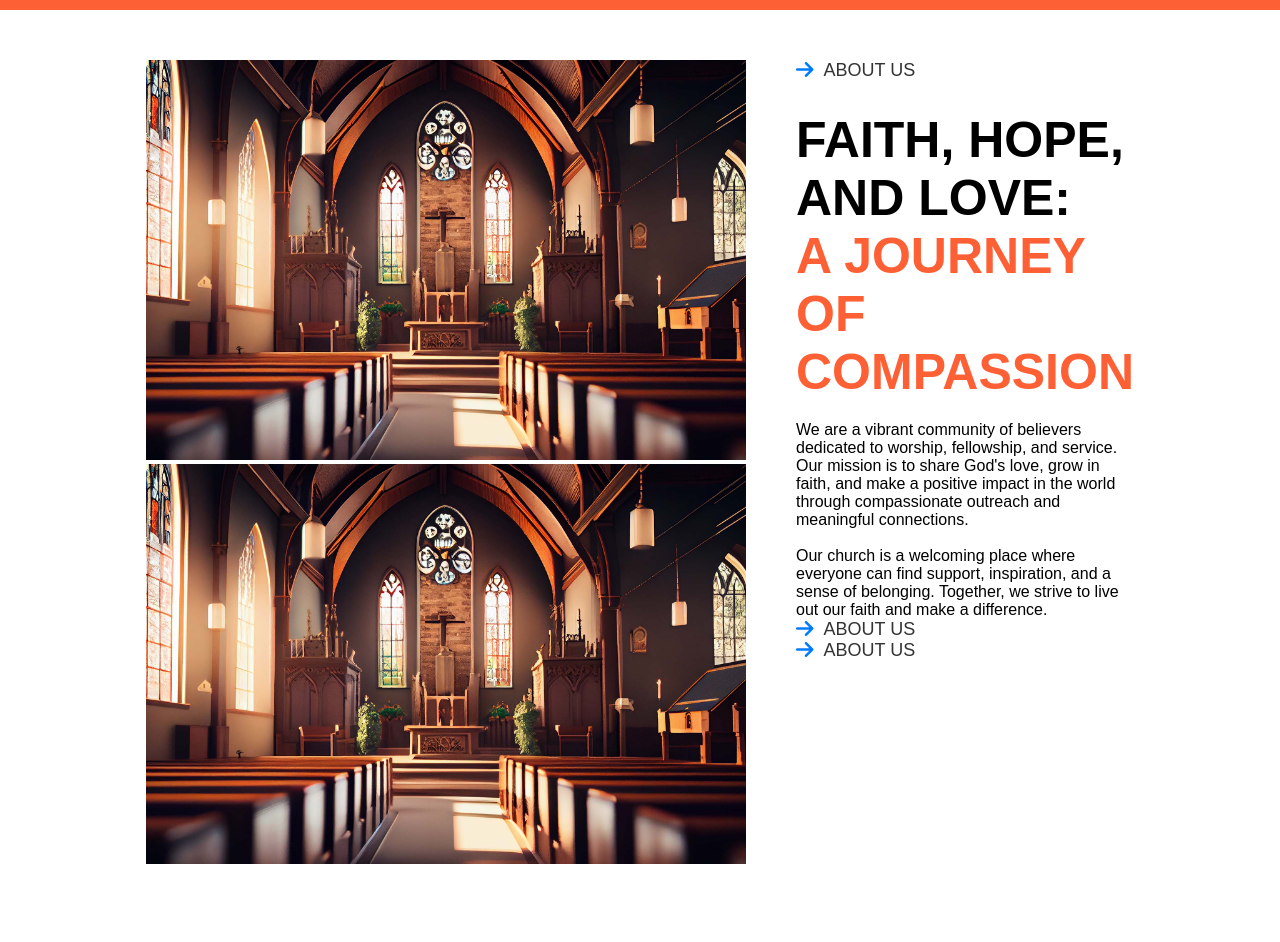
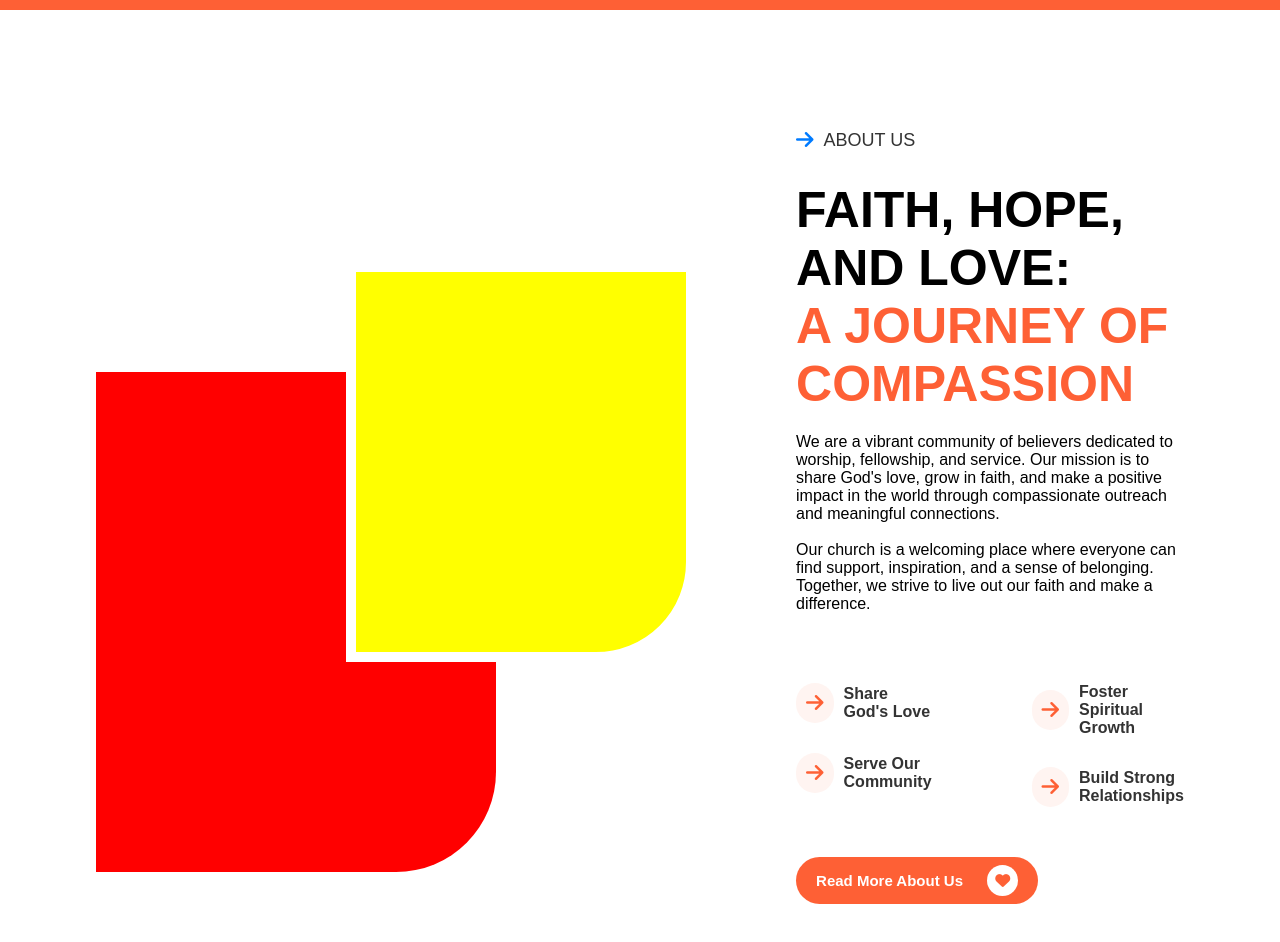
Before and after one commit to TonyBimenyi/pfn_ui, a Vue app: page /#/ in a window 1280 px wide. Shown: the part 1020-1962 px from the top of the page. Before the commit the page ends 1938 px from the top, so only its background shows below. Built offline with nearby package versions, Linux system fonts and the light colour scheme; a web font is replaced by a local one.

Commit message:
ndahejej about us

```diff
--- a/src/assets/css/about.css
+++ b/src/assets/css/about.css
@@ -2,14 +2,36 @@
 
     display: flex;
     justify-content: center;
-    margin: 50px 250px;
-    gap: 50px;
+    margin: 120px 250px;
+    gap: 100px;
 }
-.left_part .img1 img{
+.left_part{
+    display: flex;
+    flex-direction: column;
+    justify-content: center;
+    /* align-items: center; */
+    gap: 20px;
+    /* width: 60%; */
+}
+.left_part .img1{
+    height: 500px;
+    width: 400px;
+    background: red;
+    border-radius: 0px 0px 100px 0px;
+    position: relative;
+    /* margin-top: 150px; */
+    margin-bottom: 120px;
+}
+.left_part .img2{
     height: 400px;
-}
-.left_part .img2 img{
-    height: 400px;
+    width: 350px;
+    background: yellow;
+    border-radius: 0px 0px 100px 0px;
+    position: relative;
+    margin-left: 250px;
+    margin-top: -750px;
+    box-sizing: border-box;
+    border:10px solid var(--white);
 }
     /* Container for text and icon */
     .text-icon-container {
@@ -50,3 +72,61 @@
       .title_about span{
         color: var(--primary-color);
       }
+      .icons_about {
+        display: flex;
+        /* justify-content: center; */
+        gap: 100px;
+        margin-top: 70px;
+      }
+      .icons_about .text-icon-container{
+        margin-bottom: 30px;
+      }
+      .icons_about .text-icon-container i{
+        color: var(--primary-color);
+        background-color: var(--accent-color);
+        padding: 10px;
+        border-radius: 100px;
+      }
+      .icons_about .text-icon-container i:hover{
+        color: var(--white);
+        background-color: var(--primary-color);
+        cursor: pointer;
+        transition: all 0.3s ease-in-out;
+      }
+      .icons_about .text-icon-container span{
+        font-size: 16px;
+        font-weight: 700;
+        text-transform: capitalize;
+      }
+        .btn_about{
+            display: flex;
+            justify-content: flex-start;
+            align-items: left;
+            margin-top: 20px;
+
+        }
+
+      .btn_about button{
+        background-color: var(--primary-color);
+        padding: 8px 20px;
+        border-radius: 100px;
+        color: var(--white);
+        font-weight: 700;
+        transition: all 0.3s ease-in-out;
+        border: none;
+        font-size: 15px;
+        cursor: pointer;
+        /* margin-left: -100px; */
+        text-transform: capitalize;
+      }
+      .btn_about i{
+        color: var(--primary-color);
+        background-color: var(--white);
+        padding:8px;
+        margin-left: 20px;
+        border-radius: 100px;
+      }
+      .btn_about button:hover{
+        background-color: var(--secondary-color);
+        /* color: var(--primary-color); */
+      }
--- a/src/components/about.vue
+++ b/src/components/about.vue
@@ -2,10 +2,10 @@
     <div class="about_container">
         <div class="left_part">
             <div class="img1">
-                <img src="../assets/images/hero-bg.jpg" alt="">
+                <!-- <img src="../assets/images/hero-bg.jpg" alt=""> -->
             </div>
             <div class="img2">
-                <img src="../assets/images/hero-bg.jpg" alt="">
+                <!-- <img src="../assets/images/hero-bg.jpg" alt=""> -->
             </div>
         </div>
         <div class="right_part">
@@ -28,16 +28,29 @@
                 <div class="left_part_icons">
                     <div class="text-icon-container">
                         <i class="fas fa-arrow-right"></i>
-                        <span>ABOUT US</span>
+                        <span>Share God's Love</span>
+                    </div>
+                    <div class="text-icon-container">
+                        <i class="fas fa-arrow-right"></i>
+                        <span>Serve Our Community</span>
                     </div>
                 </div>
                 <div class="right_part_icons">
                      <div class="text-icon-container">
                         <i class="fas fa-arrow-right"></i>
-                        <span>ABOUT US</span>
+                        <span>Foster spiritual growth</span>
                     </div>
+                    <div class="text-icon-container">
+                        <i class="fas fa-arrow-right"></i>
+                        <span>Build strong relationships</span>
+                    </div>
+
                 </div>
+
             </div>
+                               <div class="btn_about">
+                        <button>Read more about us <i class="fas fa-heart"></i></button>
+                    </div>
 
         </div>
     </div>
```
